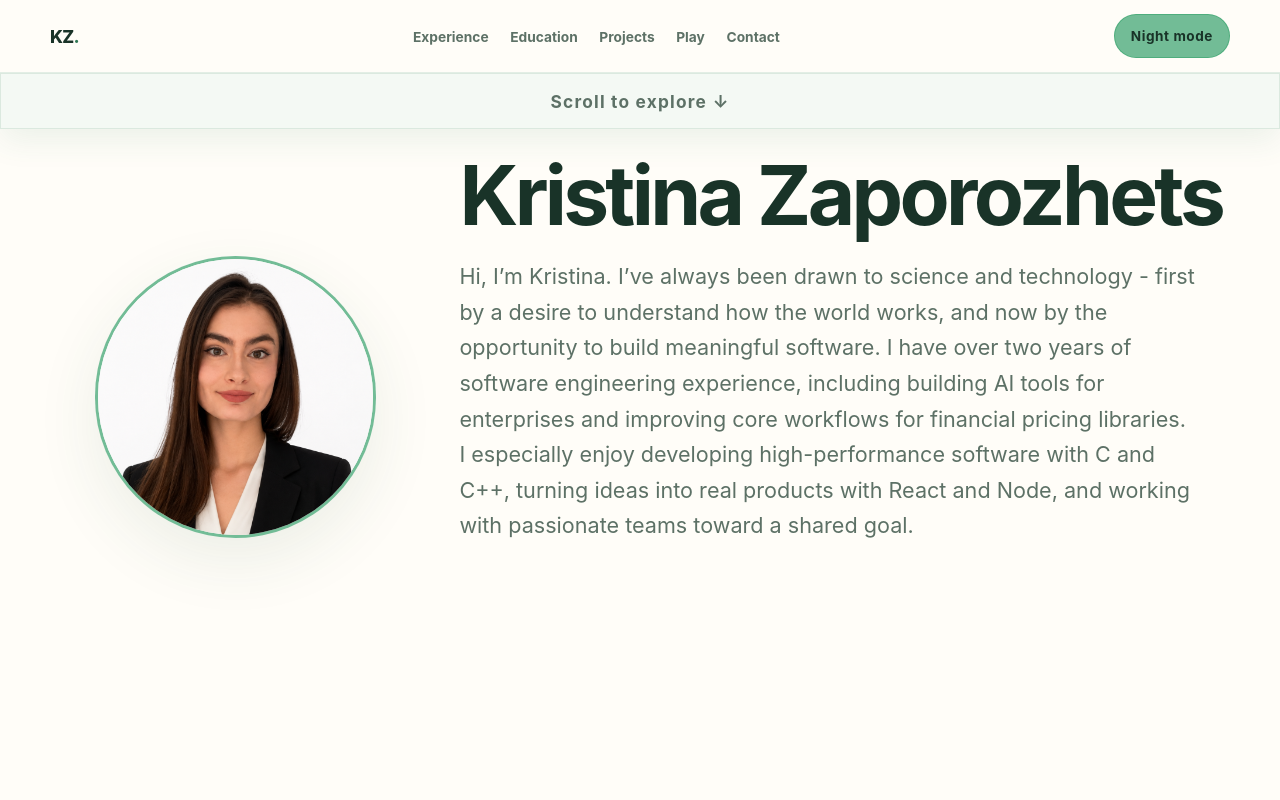
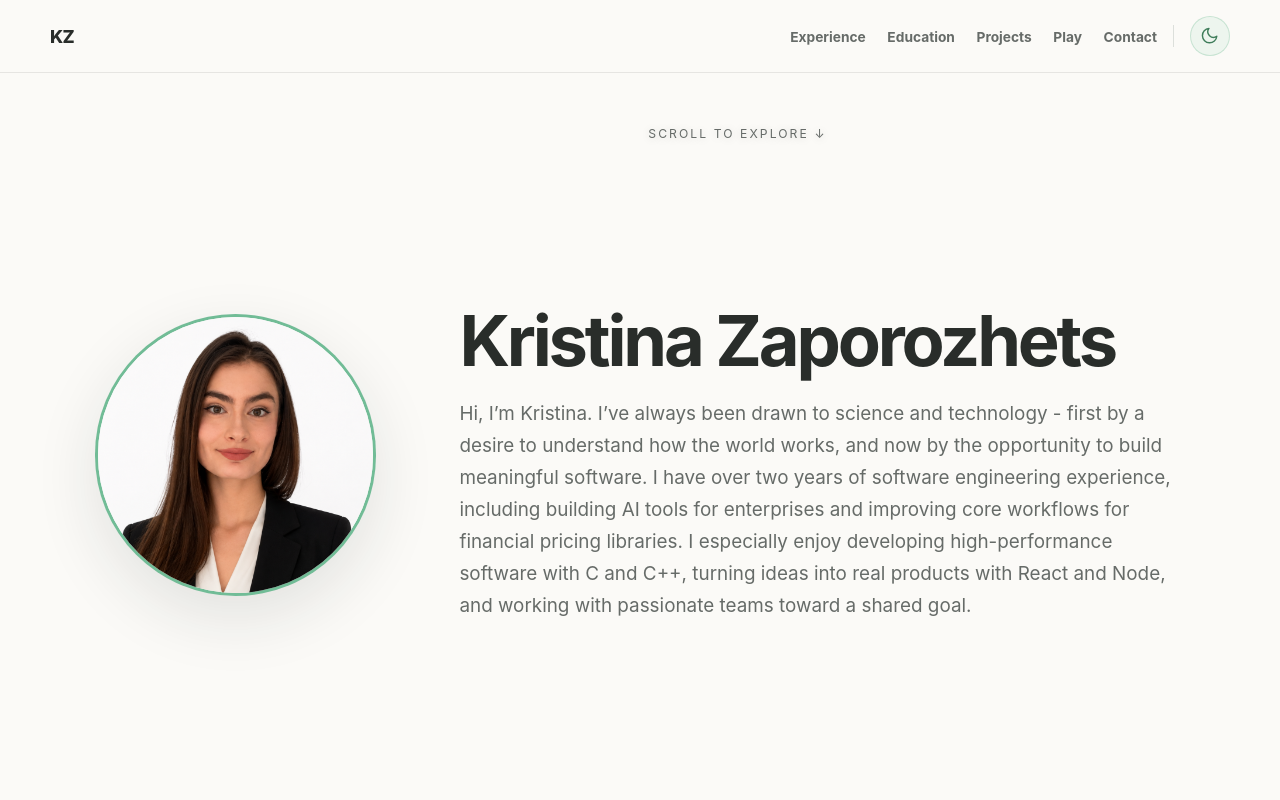
Before and after one commit to ZprKris/ZprKris.github.io, a React (Vite) app: page / in a window 1280 px wide. Shown: the top 800 px of the page. Built offline with nearby package versions, Linux system fonts and the light colour scheme; no server answers.

Commit message:
style: polish portfolio UI and visual theme

```diff
--- a/index.html
+++ b/index.html
@@ -7,7 +7,7 @@
       name="description"
       content="Software engineer building infrastructure, backend systems, and AI-powered tools with C/C++, Python, React, and Linux."
     />
-    <meta name="theme-color" content="#fbfcf8" />
+    <meta name="theme-color" content="#315c46" />
     <meta property="og:type" content="website" />
     <meta property="og:url" content="https://zprkris.github.io" />
     <meta property="og:title" content="Kristina Zaporozhets | Software Engineer" />
--- a/src/components/Experience.jsx
+++ b/src/components/Experience.jsx
@@ -1,4 +1,5 @@
 import { portfolioData } from '../data/portfolioData.js'
+import { GitHubIcon } from './Projects.jsx'
 
 export default function Experience() {
   return (
@@ -24,7 +25,8 @@ export default function Experience() {
               )}
               {item.projectUrl && (
                 <a className="project-link experience-project-link" href={item.projectUrl} target="_blank" rel="noreferrer noopener">
-                  View project <span aria-hidden="true">↗</span>
+                  <GitHubIcon />
+                  GitHub
                 </a>
               )}
             </li>
--- a/src/components/Navigation.jsx
+++ b/src/components/Navigation.jsx
@@ -6,6 +6,23 @@ const links = [
   { label: 'Contact', href: '#contact' },
 ]
 
+function MoonIcon() {
+  return (
+    <svg viewBox="0 0 24 24" fill="none" stroke="currentColor" strokeWidth="1.8" strokeLinecap="round" strokeLinejoin="round" aria-hidden="true">
+      <path d="M21 12.79A9 9 0 1 1 11.21 3 7 7 0 0 0 21 12.79Z" />
+    </svg>
+  )
+}
+
+function SunIcon() {
+  return (
+    <svg viewBox="0 0 24 24" fill="none" stroke="currentColor" strokeWidth="1.8" strokeLinecap="round" aria-hidden="true">
+      <circle cx="12" cy="12" r="4" />
+      <path d="M12 2V4M12 20V22M4.93 4.93L6.34 6.34M17.66 17.66L19.07 19.07M2 12H4M20 12H22M4.93 19.07L6.34 17.66M17.66 6.34L19.07 4.93" />
+    </svg>
+  )
+}
+
 export default function Navigation({ theme, setTheme }) {
   const isDark = theme === 'dark'
 
@@ -13,8 +30,12 @@ export default function Navigation({ theme, setTheme }) {
     <header className="site-header">
       <nav className="nav container" aria-label="Main navigation">
         <a className="wordmark" href="#top" aria-label="Kristina Zaporozhets, back to top">
-          KZ<span aria-hidden="true">.</span>
+          <span className="wordmark-monogram" aria-hidden="true">
+            <span className="wordmark-k">K</span>
+            <span className="wordmark-z">Z</span>
+          </span>
         </a>
+        <div className="nav-actions">
           <ul className="nav-links">
             {links.map((link) => (
               <li key={link.href}>
@@ -22,14 +43,18 @@ export default function Navigation({ theme, setTheme }) {
               </li>
             ))}
           </ul>
+          <span className="nav-divider" aria-hidden="true" />
           <button
             type="button"
             className="theme-toggle"
             onClick={() => setTheme(isDark ? 'light' : 'dark')}
+            aria-label={isDark ? 'Switch to light mode' : 'Switch to night mode'}
             aria-pressed={isDark}
+            title={isDark ? 'Switch to light mode' : 'Switch to night mode'}
           >
-          {isDark ? 'Light mode' : 'Night mode'}
+            {isDark ? <SunIcon /> : <MoonIcon />}
           </button>
+        </div>
       </nav>
     </header>
   )
--- a/src/components/TruthGame.jsx
+++ b/src/components/TruthGame.jsx
@@ -83,7 +83,7 @@ export default function TruthGame() {
           <h2 id="play-heading" className="section-heading">Play</h2>
           <p className="game-intro-txt">{game.prompt}</p>
           {/* <p className="eyebrow">A small intermission</p> */}
-          <h3 id="game-heading">{game.heading}</h3>
+          <h4 id="game-heading">{game.heading}</h4>
         </div>
 
         <div className="game-board">
--- a/src/data/portfolioData.js
+++ b/src/data/portfolioData.js
@@ -13,8 +13,8 @@ export const portfolioData = {
       role: 'Global Analytics and Financial Engineer Intern',
       dates: 'May 2025–Present',
       description:
-        'Worked as part of the Infrastructure team, where I improved build, execution, and regression-test performance for a quantitative pricing library, modernized its core components using newer C++ standards, and object-oriented design practices and developed ad hoc data visualization applications.',
-      metrics: ['1.9× faster builds', '6.5× faster regression testing', '4× faster model execution'],
+        'Worked as part of the Infrastructure team, improving build speed by 1.9×, execution speed by 4×, and regression testing by 6.5× for a quantitative pricing library. Modernized its core components using newer C++ standards and object-oriented design practices, and developed ad hoc data visualization applications.',
+      // metrics: ['1.9× faster builds', '6.5× faster regression testing', '4× faster model execution'],
     },
     {
       company: 'AMD Canada and Seneca Polytechnic',
--- a/src/styles/components.css
+++ b/src/styles/components.css
@@ -6,7 +6,22 @@
   padding-bottom: 5rem;
 }
 
+.reveal-js .story-section,
+.reveal-js .projects-section,
+.reveal-js .story-list-section {
+  opacity: 0;
+  transform: translateY(1rem);
+  will-change: opacity, transform;
+  transition: opacity 520ms ease, transform 520ms ease;
+}
+
+.reveal-js .reveal-visible {
+  opacity: 1;
+  transform: translateY(0);
+}
+
 .story-layout {
+  --story-title-size: clamp(2.9rem, 5.5vw, 5.9rem);
   position: relative;
   z-index: 1;
   min-height: calc(100svh - 4.5rem - 4rem);
@@ -14,9 +29,9 @@
   grid-template-columns: minmax(10rem, 0.65fr) minmax(0, 1.35fr);
   grid-template-areas: "portrait intro";
   column-gap: clamp(1rem, 3vw, 2.5rem);
-  align-items: start;
-  padding-top: 2rem;
-  padding-bottom: 3rem;
+  align-items: center;
+  padding-top: clamp(6rem, 14vh, 9rem);
+  padding-bottom: 0.75rem;
 }
 
 .story-intro {
@@ -31,44 +46,52 @@
 }
 
 .story-intro h1 {
-  font-size: clamp(3.2rem, 6.4vw, 6.8rem);
+  font-size: var(--story-title-size);
   margin-bottom: 0.75rem;
+  white-space: nowrap;
 }
 
-.lede {
+.story-intro .lede {
   margin: 0;
   margin-top: 0.5rem;
+  font-size: clamp(1rem, 1.55vw, 1.18rem);
+  line-height: 1.7;
 }
 
 .scroll-invitation {
-  grid-area: scroll;
+  grid-area: intro;
   position: absolute;
   z-index: 2;
-  left: 50%;
-  width: 100vw;
+  left: calc(var(--story-title-size) * 3.95);
+  top: -5rem;
+  width: max-content;
+  max-width: 100%;
   min-height: 3.5rem;
   display: inline-flex;
   align-items: center;
   justify-content: center;
+  justify-self: start;
   margin: 0;
   padding: 0.9rem 2rem;
   color: var(--muted);
-  background: rgb(242 248 243 / 84%);
-  border: 1px solid var(--border);
+  background: transparent;
+  border: 0;
   border-radius: 0;
-  box-shadow: 0 0.75rem 2rem rgb(47 118 84 / 9%);
-  font-size: clamp(0.92rem, 1.5vw, 1.08rem);
-  font-weight: 750;
-  letter-spacing: 0.07em;
+  box-shadow: none;
+  font-size: clamp(0.72rem, 0.95vw, 0.84rem);
+  font-weight: 400;
+  letter-spacing: 0.17em;
+  text-shadow: 0 1px 8px var(--scroll-text-shadow);
+  text-transform: uppercase;
   text-decoration: none;
   transform: translateX(-50%);
-  backdrop-filter: blur(10px);
-  transition: color 200ms ease, background-color 200ms ease, opacity 320ms ease, transform 320ms ease, visibility 0s linear 0s;
+  transition: color 320ms ease, letter-spacing 320ms ease, opacity 320ms ease, transform 320ms ease, visibility 0s linear 0s;
 }
 
 .scroll-invitation:hover {
-  color: var(--ivory);
-  background: var(--button-green);
+  color: var(--primary-green);
+  background: transparent;
+  letter-spacing: 0.2em;
 }
 
 .scroll-invitation-hidden {
@@ -88,13 +111,15 @@
 .portrait-panel {
   grid-area: portrait;
   position: relative;
-  align-self: center;
+  align-self: stretch;
+  display: grid;
+  place-items: center;
 }
 
 .portrait-sticky {
   position: static;
   width: fit-content;
-  margin-inline: auto;
+  margin: auto;
 }
 
 .portrait-frame {
@@ -104,7 +129,7 @@
   border: 3px solid var(--button-green);
   border-radius: 50%;
   background: var(--background);
-  box-shadow: 0 1.4rem 4rem rgb(39 87 59 / 9%);
+  box-shadow: 0 1.4rem 4rem var(--shadow-medium);
 }
 
 .portrait-image {
@@ -308,7 +333,7 @@
 }
 
 .compact-timeline .timeline-item::before {
-  top: calc(2rem + clamp(0.3rem, 0.5vw, 0.55rem));
+  top: calc(2rem + clamp(0.56rem, 1vw, 0.84rem));
 }
 
 @keyframes scroll-cue {
@@ -333,19 +358,19 @@
   align-items: center;
   gap: clamp(2rem, 6vw, 4.5rem);
   padding: clamp(1.25rem, 3vw, 2.25rem);
-  background: rgb(255 253 248 / 78%);
-  border: 1px solid #cbded0;
+  background: var(--card-background);
+  border: 1px solid var(--soft-border);
   border-radius: 1.5rem;
-  box-shadow: 0 1.25rem 3.5rem rgb(25 51 40 / 7%);
+  box-shadow: 0 1.25rem 3.5rem var(--shadow-soft);
 }
 
 .project-visual {
   position: relative;
   overflow: hidden;
-  background: #edf6f0;
+  background: var(--subtle-surface);
   border: 1px solid var(--border);
   border-radius: 1.25rem;
-  box-shadow: 0 1.6rem 4.5rem rgb(23 35 27 / 11%);
+  box-shadow: 0 1.6rem 4.5rem var(--shadow-medium);
   max-width: 100%;
 }
 
@@ -398,10 +423,10 @@
 
 .summary-card {
   padding: 1.25rem 1.4rem;
-  border: 1px solid rgba(75, 171, 123, 0.22);
+  border: 1px solid var(--soft-border);
   border-radius: 1rem;
-  background: rgba(247, 251, 248, 0.82);
-  box-shadow: 0 0.75rem 2rem rgba(47, 118, 84, 0.08);
+  background: var(--card-inner-background);
+  box-shadow: 0 0.75rem 2rem var(--shadow-soft);
 }
 
 .summary-card h4 {
@@ -442,8 +467,8 @@
 
 .technology-list li {
   padding: 0.45rem 0.75rem;
-  background: #edf6f0;
-  border: 1px solid #cfe2d4;
+  background: var(--subtle-surface);
+  border: 1px solid var(--chip-border);
   border-radius: 999px;
   letter-spacing: 0.02em;
 }
@@ -467,22 +492,104 @@
   min-height: 3rem;
   padding: 0.75rem 1.1rem;
   color: var(--ivory);
-  background: var(--button-green);
-  border: 1px solid rgb(75 171 123 / 88%);
+  background: rgb(83 146 108 / 0.94);
+  border: 1px solid rgba(83, 146, 108, 0.9);
   border-radius: 999px;
-  box-shadow: 0 0.65rem 1.5rem rgb(47 118 84 / 14%);
+  box-shadow: 0 0.65rem 1.5rem rgb(44 104 82 / 14%);
   font-size: 0.82rem;
   font-weight: 750;
   letter-spacing: 0.04em;
-  text-shadow: 0 1px 10px rgb(20 67 44 / 25%);
+  text-shadow: 0 1px 10px rgb(20 67 44 / 20%);
   text-decoration: none;
-  transition: transform 180ms ease, background 180ms ease, box-shadow 180ms ease;
+  transition: transform 180ms ease, background 180ms ease, box-shadow 180ms ease, border-color 180ms ease;
+}
+
+.project-link-icon {
+  width: 1rem;
+  height: 1rem;
+  flex: 0 0 1rem;
 }
 
 .project-link:hover {
-  background: var(--button-green-hover);
-  box-shadow: 0 0.85rem 1.8rem rgb(47 118 84 / 20%);
+  background: rgb(98 160 121 / 0.98);
+  border-color: rgba(98, 160, 121, 1);
+  box-shadow: 0 0.85rem 1.8rem rgb(44 104 82 / 20%);
   transform: translateY(-2px);
+}
+
+@media (min-width: 851px) {
+  .projects-section > .container > h2 {
+    margin-bottom: clamp(1.5rem, 3vw, 2.5rem);
+  }
+
+  .featured-project {
+    max-width: 60rem;
+    grid-template-columns: minmax(0, 1fr) minmax(17rem, 0.9fr);
+    gap: clamp(1.25rem, 2.5vw, 2rem);
+    margin-inline: auto;
+    padding: clamp(0.8rem, 1.5vw, 1.1rem);
+    border-radius: 1.1rem;
+  }
+
+  .project-visual {
+    border-radius: 1rem;
+    box-shadow: 0 1rem 3rem var(--shadow-medium);
+  }
+
+  .project-title-row {
+    gap: 0.75rem;
+    padding-bottom: 0.5rem;
+  }
+
+  .project-title-row h3 {
+    font-size: clamp(1.8rem, 3vw, 2.8rem);
+  }
+
+  .project-tagline {
+    margin: 0.65rem 0 0.85rem;
+    font-size: clamp(0.96rem, 1.2vw, 1.08rem);
+  }
+
+  .project-summary-cards {
+    gap: 0.5rem;
+  }
+
+  .summary-card {
+    padding: 0.62rem 0.75rem;
+    border-radius: 0.65rem;
+    box-shadow: 0 0.35rem 1rem var(--shadow-soft);
+  }
+
+  .summary-card h4 {
+    margin-bottom: 0.28rem;
+    font-size: 0.68rem;
+  }
+
+  .summary-card p {
+    font-size: 0.8rem;
+    line-height: 1.45;
+  }
+
+  .technology-list {
+    gap: 0.32rem;
+    margin-top: 0.75rem;
+    font-size: 0.68rem;
+  }
+
+  .technology-list li {
+    padding: 0.25rem 0.5rem;
+  }
+
+  .project-links {
+    gap: 0.5rem;
+    margin-top: 0.9rem;
+  }
+
+  .project-link {
+    min-height: 2.4rem;
+    padding: 0.48rem 0.75rem;
+    font-size: 0.72rem;
+  }
 }
 
 .game-section {
@@ -589,6 +696,24 @@
   box-shadow: inset 4px 0 #b66b5c;
 }
 
+.theme-dark .game-option-locked button {
+  color: #777c79;
+}
+
+.theme-dark .game-option-correct {
+  color: #ccebd4;
+  background: #242826;
+  border-color: #405448;
+  box-shadow: inset 4px 0 #75b489;
+}
+
+.theme-dark .game-option-incorrect {
+  color: #efc6be;
+  background: #2b2626;
+  border-color: #5c4441;
+  box-shadow: inset 4px 0 #bd7568;
+}
+
 .game-option-correct button,
 .game-option-correct .option-number,
 .game-option-correct .option-response,
@@ -600,7 +725,7 @@
 
 .option-number {
   color: var(--primary-green);
-  font-size: 0.72rem;
+  font-size: 1rem;
   font-weight: 850;
   margin-left: 10px;
 }
@@ -706,18 +831,22 @@
     min-height: auto;
     grid-template-columns: 1fr;
     grid-template-areas:
+      "portrait"
       "intro"
-      "portrait"
       "scroll";
+    align-items: start;
+    padding-top: 0;
+    padding-bottom: 3rem;
   }
 
   .story-intro {
     min-height: auto;
-    padding-block: clamp(5rem, 15vw, 8rem) 3rem;
+    padding-block: 1rem 3rem;
   }
 
   .story-intro h1 {
-    font-size: clamp(3.2rem, 12vw, 6rem);
+    font-size: clamp(2.75rem, 10vw, 4.8rem);
+    white-space: normal;
   }
 
   .scroll-invitation {
@@ -732,12 +861,13 @@
   }
 
   .portrait-panel {
-    padding: 0 0 clamp(4rem, 12vw, 6rem);
+    align-self: auto;
+    padding: clamp(3rem, 10vw, 5rem) 0 1.5rem;
   }
 
   .portrait-sticky {
     position: static;
-    margin-inline: 0;
+    margin-inline: auto;
   }
 
   .portrait-frame {
@@ -750,7 +880,7 @@
   }
 
   .plant-backdrop::after {
-    background: linear-gradient(90deg, transparent, rgb(251 252 248 / 75%) 75%);
+    background: linear-gradient(90deg, transparent, var(--mobile-plant-fade) 75%);
   }
 
   .timeline {
--- a/src/styles/global.css
+++ b/src/styles/global.css
@@ -1,20 +1,34 @@
 :root {
-  --background: #fffdf8;
-  --surface: #f2f8f3;
-  --text: #193328;
-  --muted: #5d7166;
-  --primary-green: #2f7654;
-  --sage: #abd3b8;
-  --lime: #dff2b5;
-  --border: #dbe9df;
-  --ivory: #f7f9ee;
+  --background: #fbfaf7;
+  --surface: #f0f0ed;
+  --text: #292d2a;
+  --muted: #666b68;
+  --primary-green: #3f7d5a;
+  --sage: #aab3ad;
+  --lime: #d6eadc;
+  --border: #dcdfdb;
+  --ivory: #fbfaf7;
   --button-green: rgba(75, 171, 123, 0.78);
   --button-green-hover: rgba(75, 171, 123, 0.96);
-  --footer-green: #4d7b63;
-  --selection: #b9dfc5;
-  --selection-text: #123d29;
-  --scrollbar: #5e9b76;
-  --scrollbar-hover: #3f7d5c;
+  --footer-green: #64756a;
+  --selection: #c8e2d0;
+  --selection-text: #24342a;
+  --scrollbar: #6f967d;
+  --scrollbar-hover: #477d5d;
+  --footer-accent: #47785c;
+  --header-background: rgba(251, 250, 247, 0.92);
+  --header-border: rgba(41, 45, 42, 0.1);
+  --footer-border: #d3d6d2;
+  --translucent-surface: rgb(240 240 237 / 88%);
+  --card-background: rgb(255 255 252 / 88%);
+  --card-inner-background: rgb(247 247 244 / 94%);
+  --subtle-surface: #eceeeb;
+  --soft-border: #d5d8d4;
+  --chip-border: #d8dbd7;
+  --mobile-plant-fade: rgb(251 250 247 / 78%);
+  --shadow-soft: rgb(38 43 40 / 7%);
+  --shadow-medium: rgb(31 35 33 / 11%);
+  --scroll-text-shadow: rgb(41 45 42 / 18%);
   --content-width: 1180px;
   --section-space: clamp(4rem, 8vw, 7rem);
   font-family: Inter, ui-sans-serif, system-ui, -apple-system, BlinkMacSystemFont, "Segoe UI", sans-serif;
@@ -25,22 +39,36 @@
 }
 
 .theme-dark {
-  --background: #111913;
-  --surface: #17261b;
-  --text: #e5f4e8;
-  --muted: #9ab39c;
-  --primary-green: #9dd9a7;
-  --sage: #7d9e82;
-  --lime: #2f4f33;
-  --border: #2b3f37;
-  --ivory: #e5f4e8;
-  --button-green: rgba(153, 227, 160, 0.88);
-  --button-green-hover: rgba(153, 227, 160, 1);
-  --footer-green: #5ba56b;
-  --selection: #6b8f74;
-  --selection-text: #f7f9ee;
-  --scrollbar: #86c591;
-  --scrollbar-hover: #b5e3b3;
+  --background: #151617;
+  --surface: #202225;
+  --text: #f0f1ed;
+  --muted: #a9ada8;
+  --primary-green: #a8d9b5;
+  --sage: #858b87;
+  --lime: #91cda3;
+  --border: #36393d;
+  --ivory: #f7f7f2;
+  --button-green: rgba(112, 181, 135, 0.88);
+  --button-green-hover: rgba(126, 200, 151, 0.98);
+  --footer-green: #7f9f89;
+  --selection: #405949;
+  --selection-text: #f7f7f2;
+  --scrollbar: #77807a;
+  --scrollbar-hover: #a8d9b5;
+  --footer-accent: #addfb4;
+  --header-background: rgba(24, 25, 27, 0.96);
+  --header-border: rgba(255, 255, 255, 0.1);
+  --footer-border: #3a3d40;
+  --translucent-surface: rgb(32 34 37 / 88%);
+  --card-background: rgb(28 30 33 / 96%);
+  --card-inner-background: rgb(37 39 42 / 92%);
+  --subtle-surface: #27292c;
+  --soft-border: #3c3f43;
+  --chip-border: #44474b;
+  --mobile-plant-fade: rgb(21 22 23 / 82%);
+  --shadow-soft: rgb(0 0 0 / 18%);
+  --shadow-medium: rgb(0 0 0 / 28%);
+  --scroll-text-shadow: rgb(0 0 0 / 52%);
 }
 
 * {
@@ -162,33 +190,49 @@ a {
   position: sticky;
   z-index: 20;
   top: 0;
-  background: rgba(255, 253, 248, 0.92);
-  border-bottom: 1px solid rgba(219, 233, 223, 0.78);
+  background: var(--header-background);
+  border-bottom: 1px solid var(--header-border);
   backdrop-filter: blur(12px);
-}
-
-.theme-dark .site-header {
-  background: rgba(22, 38, 27, 0.96);
-  border-bottom: 1px solid rgba(74, 106, 87, 0.7);
 }
 
 .nav {
   min-height: 4.5rem;
   display: flex;
   align-items: center;
-  justify-content: space-between;
+  justify-content: flex-start;
   gap: 2rem;
 }
 
 .wordmark {
-  font-size: 1.1rem;
-  font-weight: 800;
-  letter-spacing: -0.04em;
+  display: inline-flex;
+  align-items: center;
+  color: var(--text);
   text-decoration: none;
 }
 
-.wordmark span {
-  color: var(--primary-green);
+.wordmark-monogram {
+  display: inline-flex;
+  align-items: center;
+  justify-content: center;
+  gap: 0.04em;
+  color: var(--text);
+  font-size: 1.12rem;
+  font-weight: 850;
+  letter-spacing: -0.08em;
+  transition: transform 180ms cubic-bezier(0.22, 1, 0.36, 1);
+}
+
+.wordmark-k {
+  color: var(--text);
+}
+
+.wordmark-z {
+  color: var(--text);
+}
+
+.wordmark:hover .wordmark-monogram,
+.wordmark:focus-visible .wordmark-monogram {
+  transform: scale(1.12);
 }
 
 .nav-links,
@@ -215,36 +259,59 @@ a {
 
 .nav-links a:hover {
   color: var(--primary-green);
-  text-decoration: underline;
+  text-decoration: none;
+}
+
+.nav-actions {
+  min-width: 0;
+  display: flex;
+  align-items: center;
+  gap: 1rem;
+  margin-left: auto;
+}
+
+.nav-divider {
+  width: 1px;
+  height: 1.4rem;
+  flex: 0 0 1px;
+  background: var(--border);
 }
 
 .theme-toggle {
-  min-height: 2.75rem;
-  padding: 0 1rem;
-  color: var(--text);
-  background: var(--button-green);
-  border: 1px solid rgba(75, 171, 123, 0.9);
-  border-radius: 999px;
-  font-size: 0.85rem;
-  font-weight: 700;
+  width: 2.5rem;
+  height: 2.5rem;
+  flex: 0 0 2.5rem;
+  display: grid;
+  place-items: center;
+  padding: 0;
+  color: var(--primary-green);
+  background: rgb(75 171 123 / 8%);
+  border: 1px solid rgb(75 171 123 / 24%);
+  border-radius: 50%;
   cursor: pointer;
-  transition: transform 180ms ease, background 180ms ease, color 180ms ease;
+  transition: transform 180ms ease, background-color 180ms ease, color 180ms ease, border-color 180ms ease;
+}
+
+.theme-toggle svg {
+  width: 1.2rem;
+  height: 1.2rem;
 }
 
 .theme-toggle:hover,
 .theme-toggle:focus-visible {
-  background: var(--button-green-hover);
-  color: var(--ivory);
-  transform: translateY(-1px);
+  color: var(--text);
+  background: rgb(75 171 123 / 18%);
+  border-color: rgb(75 171 123 / 48%);
+  transform: rotate(8deg);
 }
 
 .theme-dark .theme-toggle {
-  color: #0d2414;
+  color: var(--primary-green);
 }
 
 .footer-links a:hover {
   color: var(--ivory);
-  text-decoration: underline;
+  text-decoration: none;
 }
 
 .shell-intro {
@@ -299,12 +366,12 @@ h2 {
   padding-block: 2rem 1.25rem;
   color: var(--text);
   background: var(--surface);
-  border-top: 1px solid #c5d8cb;
+  border-top: 1px solid var(--footer-border);
 }
 
 .site-footer .eyebrow {
   margin: 0;
-  color: var(--primary-green);
+  color: var(--footer-accent);
 }
 
 .footer-layout {
@@ -336,13 +403,25 @@ h2 {
 }
 
 .footer-links a {
+  display: inline-flex;
+  align-items: center;
+  gap: 0.45rem;
   color: var(--text);
   font-weight: 650;
   text-underline-offset: 0.25rem;
+  transition: color 180ms ease, transform 180ms ease;
+}
+
+.footer-link-icon {
+  width: 1rem;
+  height: 1rem;
+  flex: 0 0 1rem;
 }
 
 .footer-links a:hover {
   color: var(--primary-green);
+  text-decoration: none;
+  transform: translateY(-1px);
 }
 
 .privacy-note,
@@ -361,7 +440,7 @@ h2 {
   justify-content: center;
   gap: 0.35rem clamp(1.5rem, 5vw, 4rem);
   padding-top: 0.9rem;
-  border-top: 1px solid rgb(47 118 84 / 14%);
+  border-top: 1px solid var(--border);
   text-align: center;
 }
 
@@ -376,10 +455,17 @@ h2 {
 
   .nav {
     min-height: 4rem;
+    gap: 0.75rem;
+  }
+
+  .nav-actions {
+    flex: 1;
+    gap: 0.65rem;
   }
 
   .nav-links {
-    max-width: 80%;
+    max-width: none;
+    margin-left: auto;
     gap: 0.45rem 0.9rem;
     justify-content: flex-end;
   }
```
Also changed, not shown: src/App.jsx (+20 -0 lines), src/components/ContactFooter.jsx (+39 -5 lines), src/components/Projects.jsx (+24 -5 lines), public/favicon.svg, 1 other file (tests, documents, lock files or other folders). Lines whose indentation alone changed are shown as unchanged.
